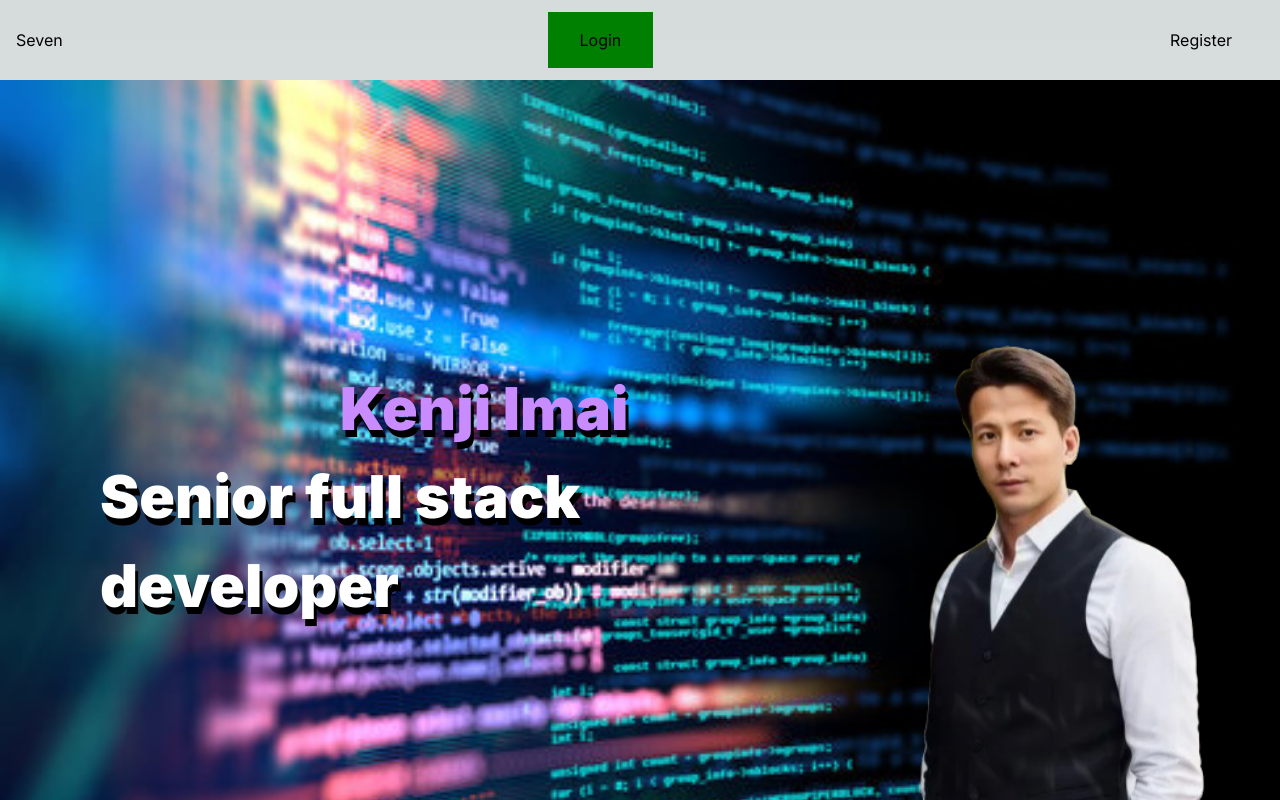
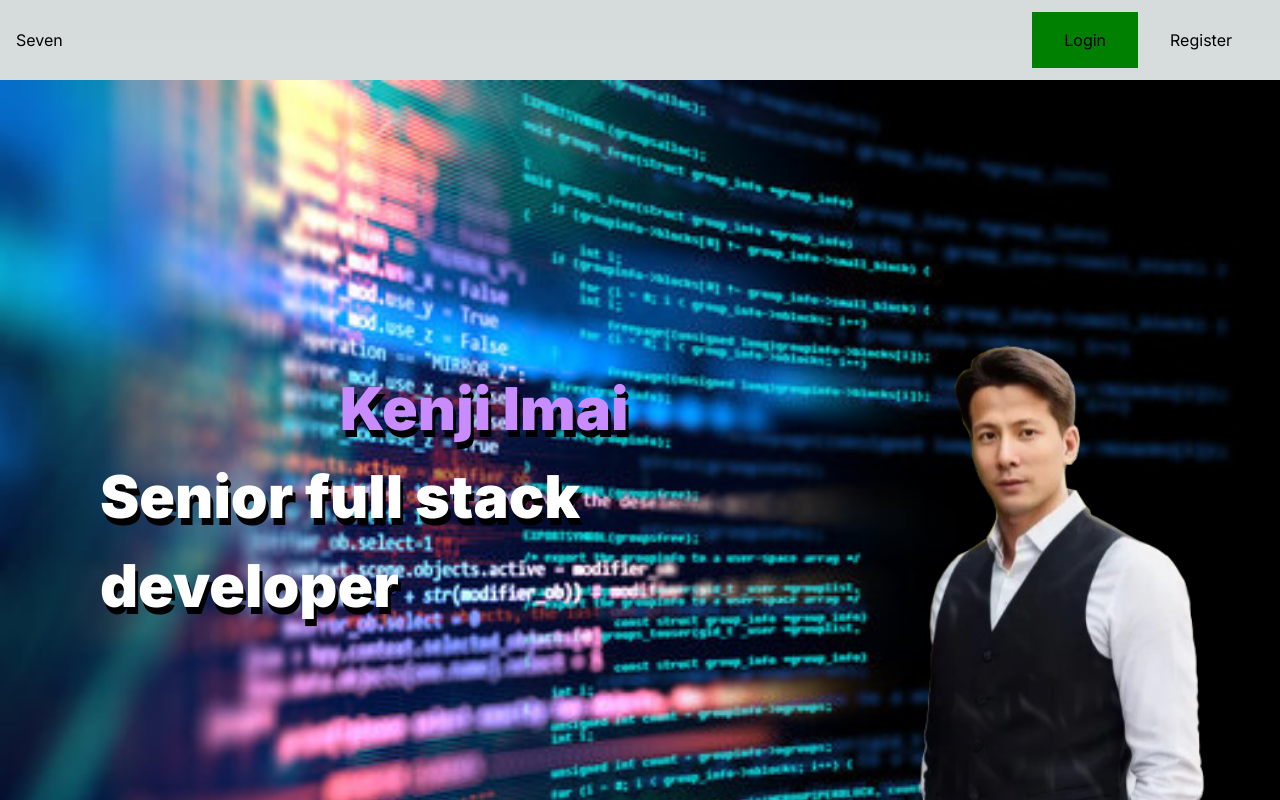
Before and after one commit to svendev2024/Portfolio, a Next.js app: page / in a window 1280 px wide. Shown: the top 800 px of the page. Built offline with nearby package versions, Linux system fonts and the light colour scheme.

Commit message:
implemented initial header structure

```diff
--- a/src/components/header/index.jsx
+++ b/src/components/header/index.jsx
@@ -6,8 +6,10 @@ export default function Header(props) {
   return (
     <main className="flex flex-row items-center justify-between h-20 p-4 w-full">
       <div>Seven</div>
-      <button className="py-4 px-8 bg-[green]">Login</button>
-      <button className="py-4 px-8">Register</button>
+      <div className="flex flex-row justify-between">
+        <button className="py-4 px-8 bg-[green]">Login</button>
+        <button className="py-4 px-8">Register</button>
+      </div>
     </main>
   );
 }
```
